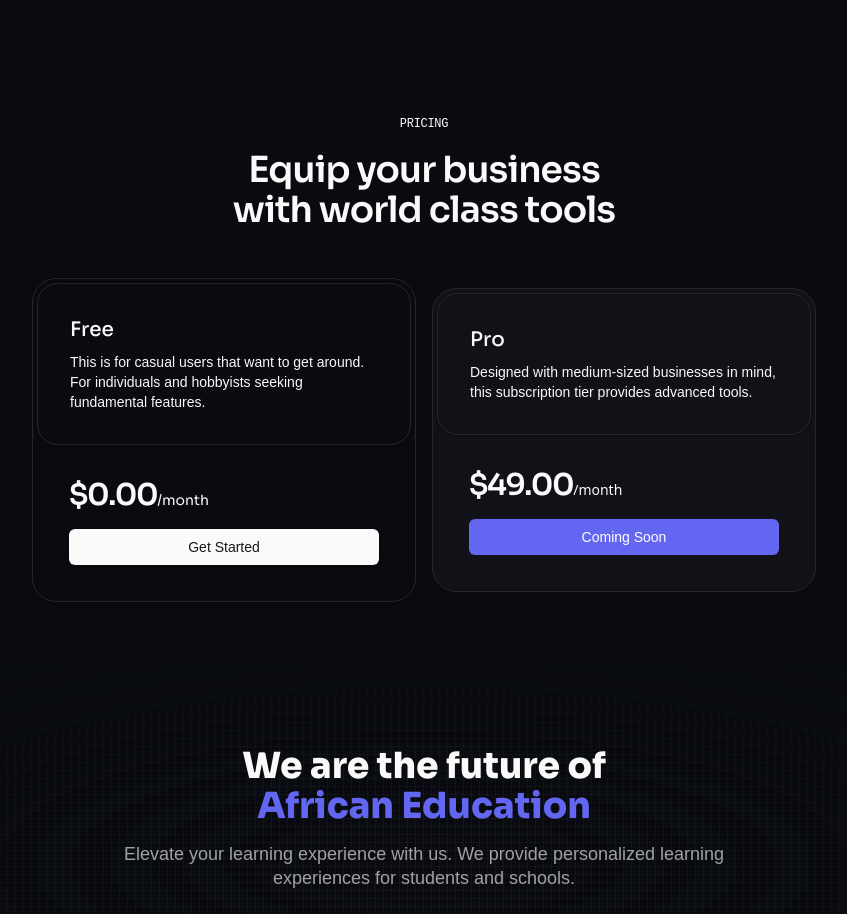
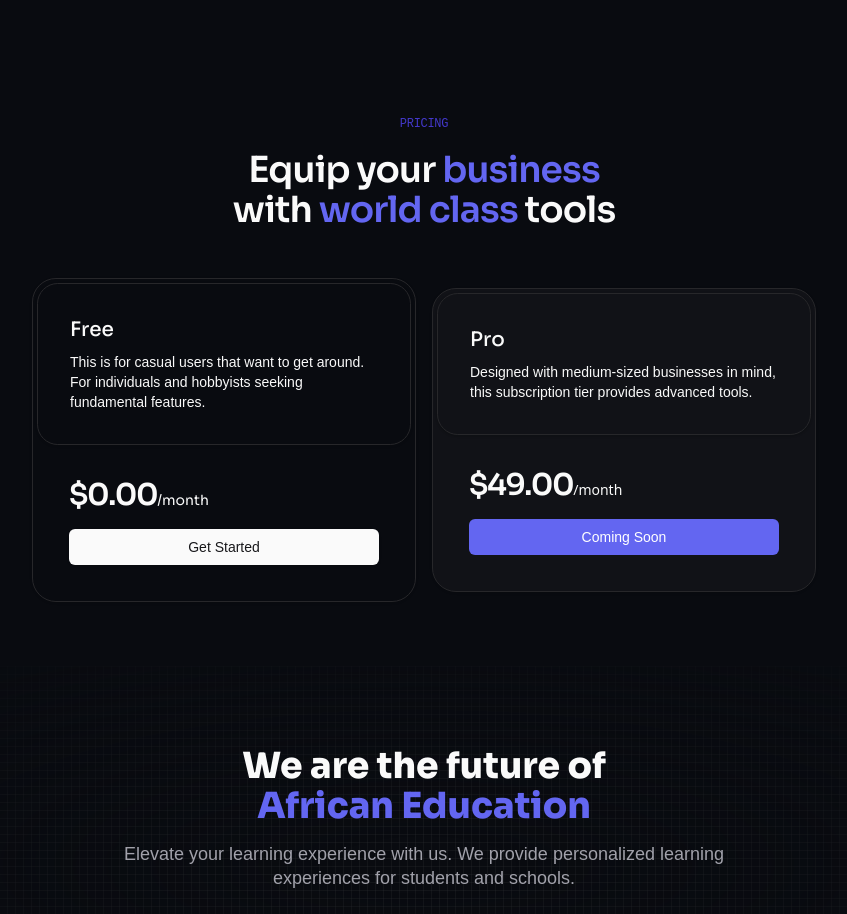
Before and after one commit to Gebu-Eyram/bestbrain-finder, a Next.js app: page / in a window 1280 px wide. Shown: the part 1548-2462 px from the top of the page, without its empty margins (216-1063 px from the left). Built offline with nearby package versions, Linux system fonts and the light colour scheme; no server answers.

Commit message:
colors added

```diff
--- a/components/sections/PricingSection.tsx
+++ b/components/sections/PricingSection.tsx
@@ -26,11 +26,12 @@ const PricingSection = () => {
       >
         <div className="px-2 py-16 mx-auto md:px-12 lg:px-24 max-w-screen-xl relative">
           <div className="max-w-xl text-center mx-auto">
-            <span className="font-mono text-xs font-medium tracking-tight text-accent-600 uppercase">
+            <span className="font-mono text-xs text-indigo-700 font-medium tracking-tight text-accent-600 uppercase">
               PRICING
             </span>
             <p className="text-4xl mt-4 font-semibold tracking-tight font-[family-name:var(--font-sora)] text-base-900 lg:text-balance">
-              Equip your business with world class tools
+              Equip your <span className="text-indigo-500">business</span> with
+              <span className="text-indigo-500"> world class</span> tools
             </p>
           </div>
           <div className="flex  flex-col gap-4 mt-12 sm:flex-row items-center justify-center  mx-auto">
@@ -38,7 +39,6 @@ const PricingSection = () => {
               <div className="">
                 <div className="flex flex-col p-8 border shadow rounded-[1.3rem]">
                   <span className="text-xl text-base-900  font-[family-name:var(--font-sora)] font-medium">
-                    {" "}
                     Free{" "}
                   </span>
                   <p className="text-sm text-base-500 mt-2">
```
